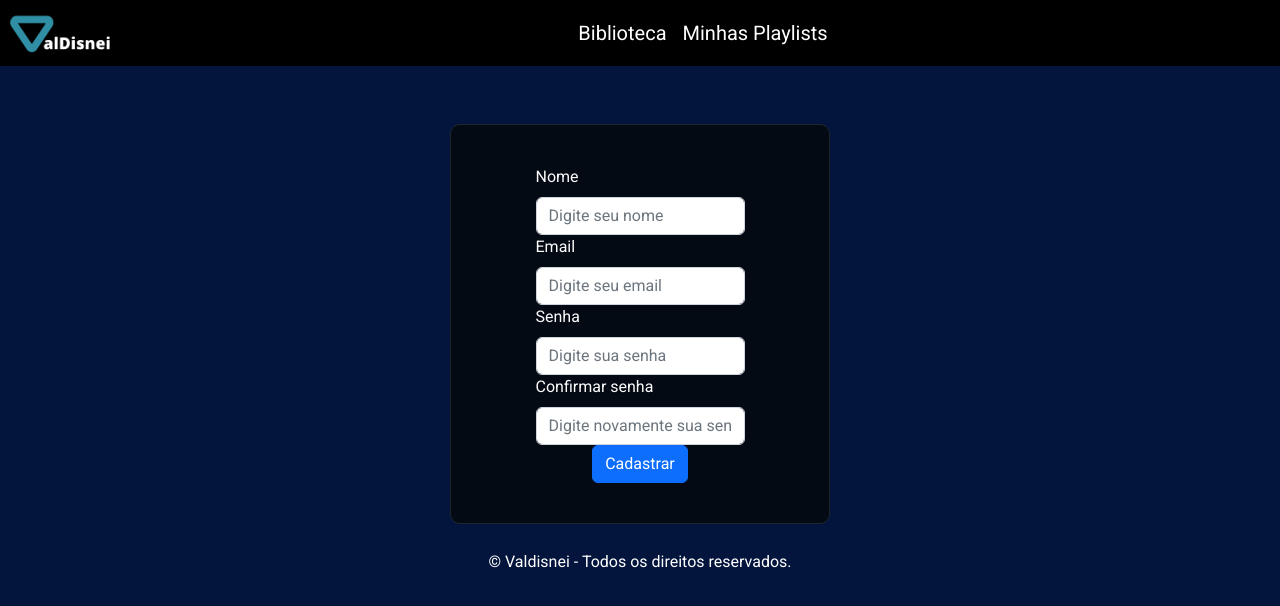
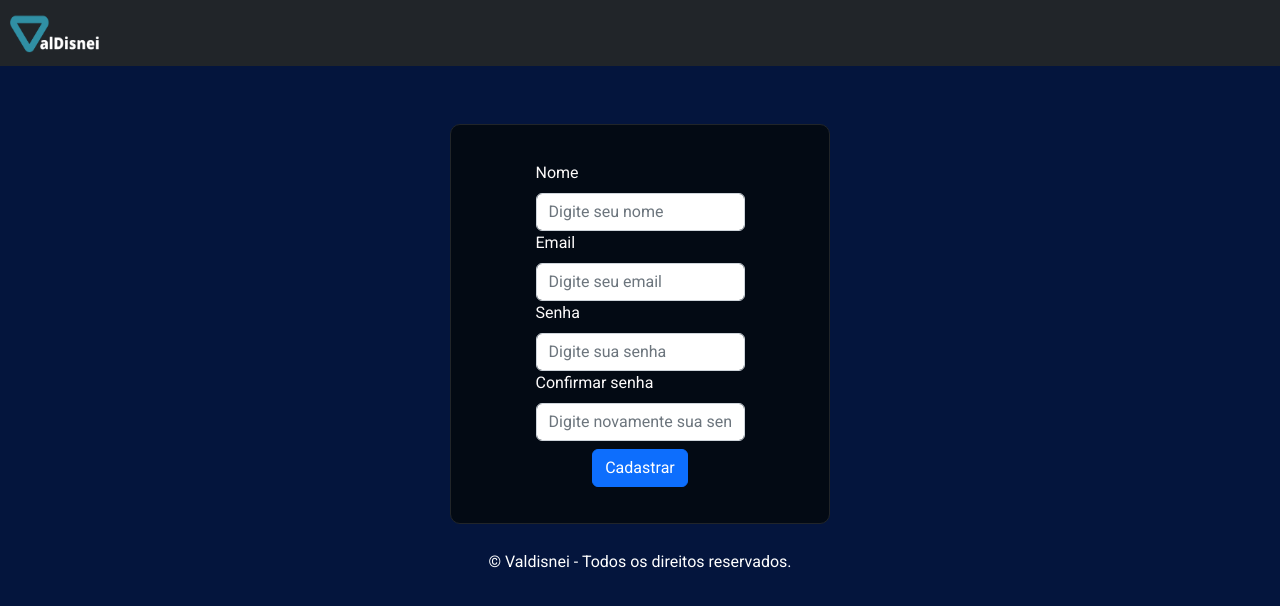
Before and after one commit to GabrielPiovesani/ProjetoM4, a React (Vite) app in the folder Front/: page /cadastro in a window 1280 px wide. Shown: the top 606 px of the page. Built offline with nearby package versions, Linux system fonts and the light colour scheme.

Commit message:
arrumei o navbar e a margim do botao da pagina cadastra

```diff
--- a/Front/src/components/Formulario/Formulario.jsx
+++ b/Front/src/components/Formulario/Formulario.jsx
@@ -63,7 +63,7 @@ function Formulario() {
           />
         </Form.Group>
 
-        <Button variant="primary" type="submit">
+        <Button variant="primary" type="submit" className="mt-2" >
           Cadastrar
         </Button>
       </Form>
--- a/Front/src/components/TabelaDePrecos/Tabela.jsx
+++ b/Front/src/components/TabelaDePrecos/Tabela.jsx
@@ -24,7 +24,7 @@ function Tabela() {
               <Card.Title className="display-6"> Intermediário</Card.Title>
               <Card.Subtitle className="mb-2 text-muted">R$ 29.90/mês</Card.Subtitle>
               <Card.Text>
-                Este é o plano intermediário, com mais recursos, perfeito para empresas em crescimento.
+                Plano mensal, com mais recursos, perfeito para quem gosta de aproveitar o momento.
               </Card.Text>
               <Button variant="primary" href="/cadastro" >Assinar</Button>
             </Card.Body>
--- a/Front/src/pages/Cadastro/Cadastro.jsx
+++ b/Front/src/pages/Cadastro/Cadastro.jsx
@@ -1,11 +1,12 @@
 import Formulario from '../../components/Formulario/Formulario.jsx'
 import React from "react"
-import Header from "../../components/Header/Header.jsx"
 import Footer from '../../components/Footer/Footer.jsx'
+import LoginMenu from '../../components/LoginMenu/LoginMenu.jsx';
 
 export default function Cadastro(){
-  return(<>
-    <Header></Header>
+  return(
+  <>
+    <LoginMenu/>
     <Formulario></Formulario>
     <Footer/>
     </>
--- a/Front/src/pages/Inicio/Inicio.jsx
+++ b/Front/src/pages/Inicio/Inicio.jsx
@@ -22,12 +22,6 @@ export default function Home() {
             <Tabela />
             <Footer/>
 
-
-
-
-
-
-
         </>
     )
 
```
